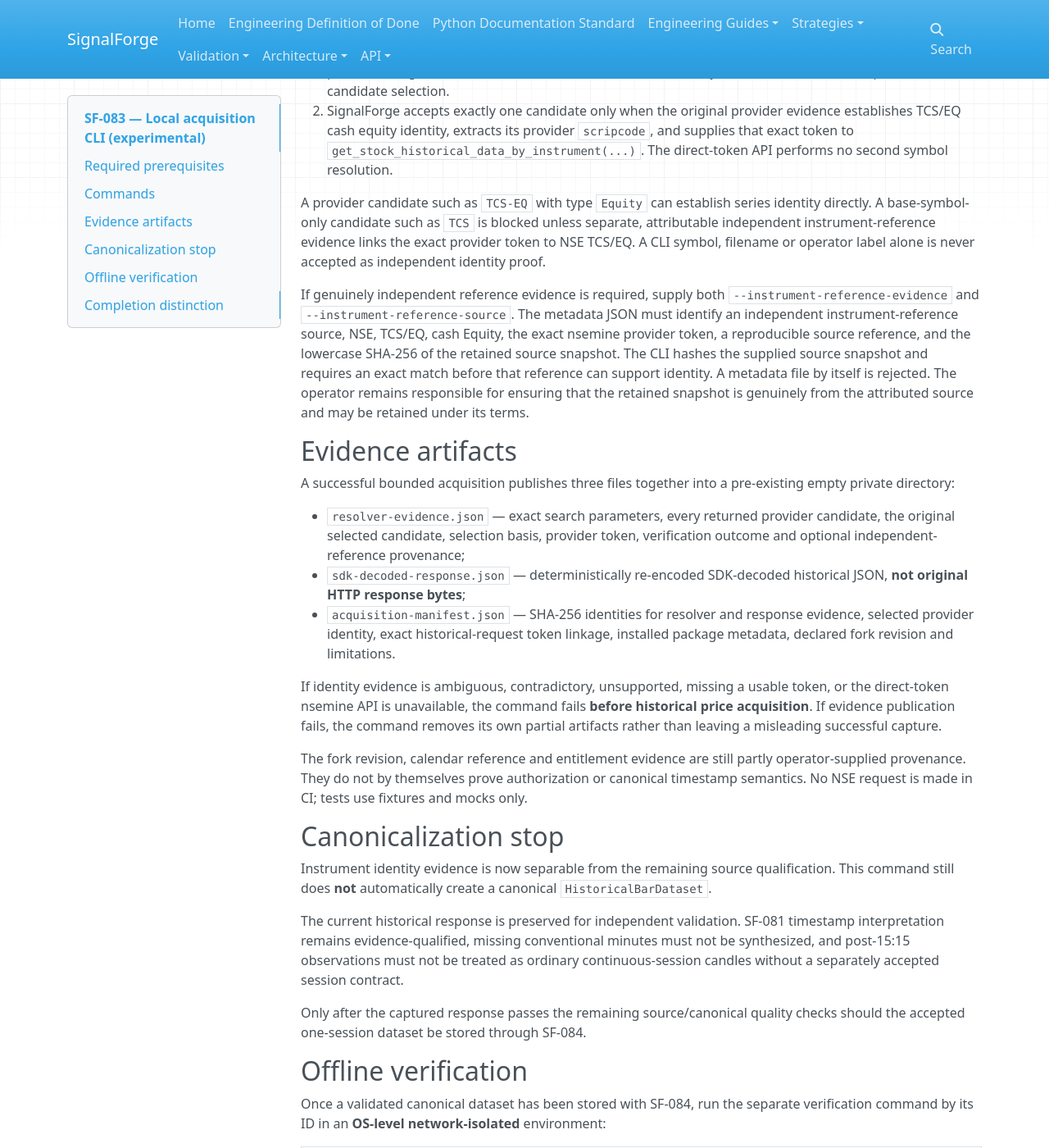
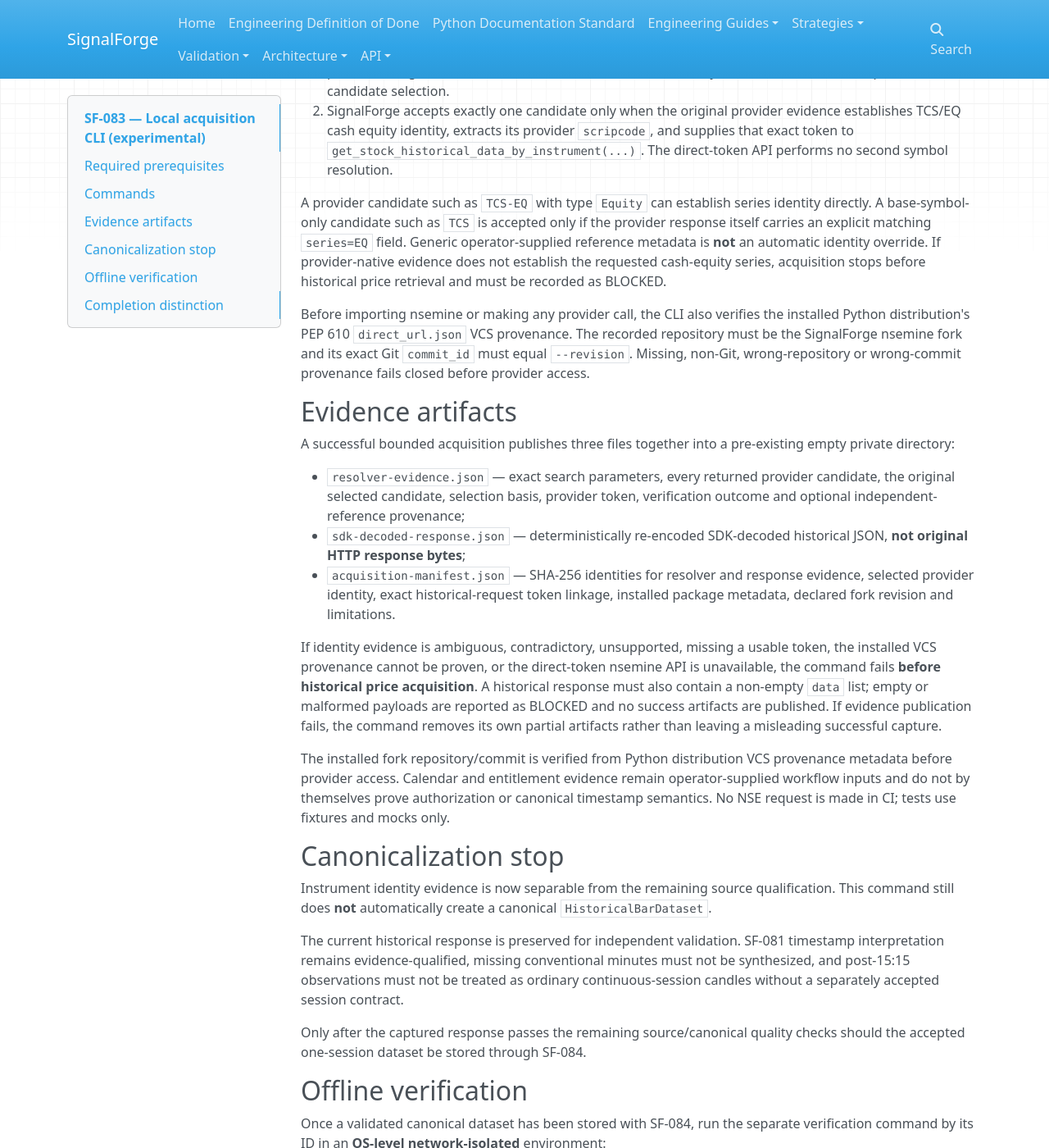
Before and after one commit to harishkamathuk/signalforge, an MkDocs documentation site: the page built from docs/validation/sf-083-acquisition-cli.md, in a window 1280 px wide and 1400 px high, scrolled down 899 px. Shown: the whole window at 82% size. Built offline with MkDocs 1.6.1, drawn with Linux system fonts in a browser that asks for light colours; nearby versions of some CDN libraries; some of the changed text lies outside the part shown.

Commit message:
docs(SF-083): align acquisition guide with review corrections

````diff
--- a/docs/validation/sf-083-acquisition-cli.md
+++ b/docs/validation/sf-083-acquisition-cli.md
@@ -6,7 +6,7 @@ that exposes evidence-safe instrument resolution and direct-token historical
 retrieval:
 
 ```bash
-python -m pip install "git+https://github.com/harishkamathuk/signalforge-nsemine.git@e2b1d03067c52b33b1b16167657880e1e5a1faea"
+python -m pip install "git+https://github.com/harishkamathuk/signalforge-nsemine.git@862a8b47921ced89346fdffcf71a38afdb70b35c"
 ```
 
 Neither nsemine nor broker credentials are imported by offline verification.
@@ -50,21 +50,19 @@ The acquisition now performs two explicitly linked provider operations:
    `get_stock_historical_data_by_instrument(...)`. The direct-token API performs
    no second symbol resolution.
 
-A provider candidate such as `TCS-EQ` with type `Equity` can establish series
-identity directly. A base-symbol-only candidate such as `TCS` is blocked unless
-separate, attributable independent instrument-reference evidence links the exact
-provider token to NSE TCS/EQ. A CLI symbol, filename or operator label alone is
-never accepted as independent identity proof.
+A provider candidate such as `TCS-EQ` with type `Equity` can establish
+series identity directly. A base-symbol-only candidate such as `TCS` is
+accepted only if the provider response itself carries an explicit matching
+`series=EQ` field. Generic operator-supplied reference metadata is **not** an
+automatic identity override. If provider-native evidence does not establish the
+requested cash-equity series, acquisition stops before historical price
+retrieval and must be recorded as BLOCKED.
 
-If genuinely independent reference evidence is required, supply both
-`--instrument-reference-evidence` and `--instrument-reference-source`. The
-metadata JSON must identify an independent instrument-reference source, NSE,
-TCS/EQ, cash Equity, the exact nsemine provider token, a reproducible source
-reference, and the lowercase SHA-256 of the retained source snapshot. The CLI
-hashes the supplied source snapshot and requires an exact match before that
-reference can support identity. A metadata file by itself is rejected. The
-operator remains responsible for ensuring that the retained snapshot is genuinely
-from the attributed source and may be retained under its terms.
+Before importing nsemine or making any provider call, the CLI also verifies the
+installed Python distribution's PEP 610 `direct_url.json` VCS provenance. The
+recorded repository must be the SignalForge nsemine fork and its exact Git
+`commit_id` must equal `--revision`. Missing, non-Git, wrong-repository or
+wrong-commit provenance fails closed before provider access.
 
 ## Evidence artifacts
 
@@ -81,15 +79,18 @@ pre-existing empty private directory:
   installed package metadata, declared fork revision and limitations.
 
 If identity evidence is ambiguous, contradictory, unsupported, missing a usable
-token, or the direct-token nsemine API is unavailable, the command fails **before
-historical price acquisition**. If evidence publication fails, the command
-removes its own partial artifacts rather than leaving a misleading successful
-capture.
+token, the installed VCS provenance cannot be proven, or the direct-token nsemine
+API is unavailable, the command fails **before historical price acquisition**.
+A historical response must also contain a non-empty `data` list; empty or
+malformed payloads are reported as BLOCKED and no success artifacts are
+published. If evidence publication fails, the command removes its own partial
+artifacts rather than leaving a misleading successful capture.
 
-The fork revision, calendar reference and entitlement evidence are still partly
-operator-supplied provenance. They do not by themselves prove authorization or
-canonical timestamp semantics. No NSE request is made in CI; tests use fixtures
-and mocks only.
+The installed fork repository/commit is verified from Python distribution VCS
+provenance metadata before provider access. Calendar and entitlement evidence
+remain operator-supplied workflow inputs and do not by themselves prove
+authorization or canonical timestamp semantics. No NSE request is made in CI;
+tests use fixtures and mocks only.
 
 ## Canonicalization stop
 
````
Also changed, not shown: other parts of docs/validation/sf-083-acquisition-cli.md (+1 -1 lines).
